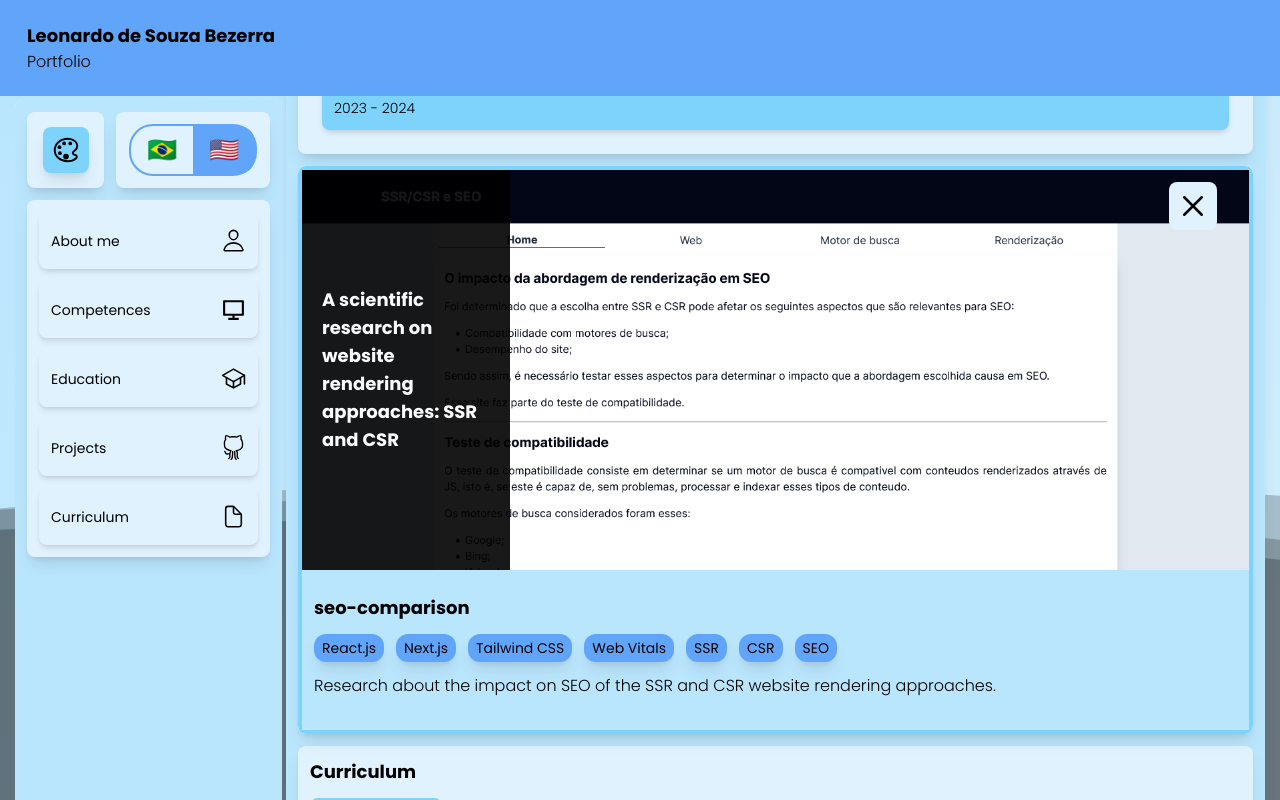
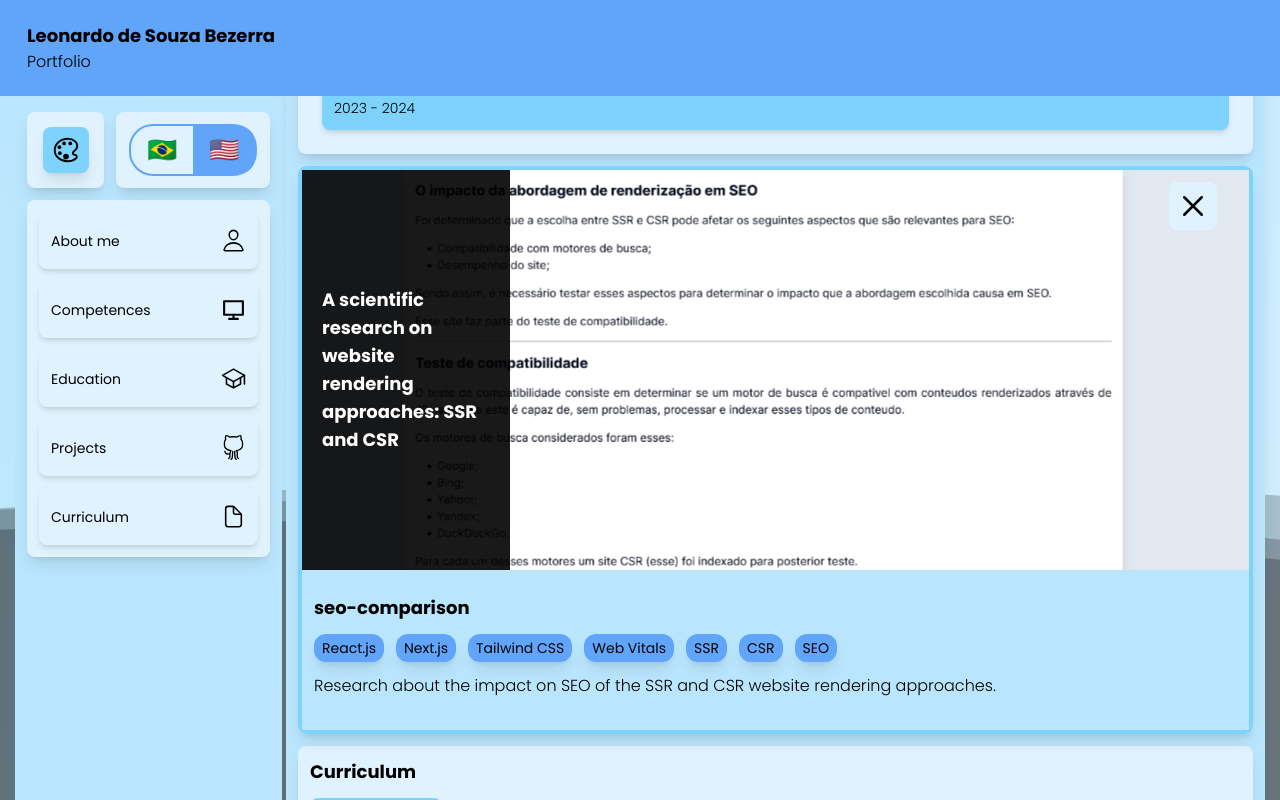
Before and after one commit to leobez/personal, a Next.js app: page /en in a window 1280 px wide. Both pictures are taken after a click on the element 1085 px from the left and 2218 px from the top of the page. Shown: the part 1856-2656 px from the top of the page. Built offline with nearby package versions, Linux system fonts and the light colour scheme; what tailwindcss-animated would draw is missing.

Commit message:
fixed animation

```diff
--- a/components/home/Projects/ProjectsEntry.tsx
+++ b/components/home/Projects/ProjectsEntry.tsx
@@ -8,6 +8,20 @@ export default function ProjectsEntry() {
     return (
 
         <div className="h-full min-h-[500px]">
+
+            <>
+                {/* CINELOG */}
+                <img src="/images/cinelog/media-collection.png" style={{display: 'none'}}></img>
+                <img src="/images/cinelog/movie.png" style={{display: 'none'}}></img>
+                <img src="/images/cinelog/random.png" style={{display: 'none'}}></img>
+                <img src="/images/cinelog/bygenre.png" style={{display: 'none'}}></img>
+                <img src="/images/cinelog/byquery.png" style={{display: 'none'}}></img>
+                <img src="/images/cinelog/color-themes/color1.png" style={{display: 'none'}}></img>
+                <img src="/images/cinelog/color-themes/color2.png" style={{display: 'none'}}></img>
+                <img src="/images/cinelog/color-themes/color3.png" style={{display: 'none'}}></img>
+                <img src="/images/cinelog/color-themes/color4.png" style={{display: 'none'}}></img>
+                <img src="/images/cinelog/color-themes/color5.png" style={{display: 'none'}}></img>
+            </>
 
             <Projects localeContent={
 
--- a/components/home/Projects/ShowcaseElement.tsx
+++ b/components/home/Projects/ShowcaseElement.tsx
@@ -1,7 +1,7 @@
 'use client'
 
 import Image from "next/image"
-import { motion, useAnimationControls } from "framer-motion";
+import { motion } from "framer-motion";
 import { useEffect, useState } from "react";
 
 const SECONDS=10
@@ -12,66 +12,10 @@ type Props = {
     multiple_src?:string[];
 }
 
-/* VERIFY IF IMAGE USES ANIMATION */
-const verifySpecialAnimation = (image_src?:string|null, multiple_src?:string[]|null):string[] => {
-
-    if (image_src) {
-        if (image_src.split('/').includes('cinelog')) {
-            return [
-                'CINELOG_IMG1',
-                'CINELOG_IMG2',
-                'CINELOG_IMG3',
-                'CINELOG_IMG4',
-                'CINELOG_IMG5',
-                'CINELOG_IMG6',
-            ]
-        }
-    }
-
-    if (multiple_src) {
-        const testString:string = multiple_src[0]
-        if (testString.split('/').includes('cinelog')) {
-            return [
-                'CINELOG_IMG1',
-                'CINELOG_IMG2',
-                'CINELOG_IMG3',
-                'CINELOG_IMG4',
-                'CINELOG_IMG5',
-                'CINELOG_IMG6',
-            ]
-        }
-    }
-
-    return [
-        'DEFAULT'
-    ]
-}
 
 export default function ShowcaseElement({image_src, desc, multiple_src}:Props) {
 
     const [index, setIndex] = useState<number>(1)
-    const controls = useAnimationControls()
-    const [cIndex, setCindex] = useState<number>(0)
-
-    const animationList:string[] = verifySpecialAnimation(image_src, multiple_src)
-
-    useEffect(() => {
-        controls.start(animationList[cIndex])
-        //console.log('current animation: ', animationList[cIndex])
-    }, [cIndex])
-
-    useEffect(() => {
-
-        const interval = setInterval(() => {
-            setCindex((prev:number) => {
-                if (prev===animationList.length-1) return 0
-                else return prev+1
-            })
-        }, SECONDS*1000)
-
-        return () => clearInterval(interval)
-
-    }, [cIndex])
 
     /* Is there is multiple_src, that will trigger a rapid change of each image */
     useEffect(() => {
@@ -95,56 +39,19 @@ export default function ShowcaseElement({image_src, desc, multiple_src}:Props) {
 
     return (
         <>
-
             {/* Image wrappers */}
             <motion.div
 
-                variants={{
-
-                    // CINELOG
-                    CINELOG_IMG1: {
-                        scale:  [1.4, 1.5, 1.5, 1.5],
-                        x:      [100, 100, -80, -80],
-                        y:      [0, 0, 0, -200]
-                    },
-                    CINELOG_IMG2: {
-                        scale:  [1, 1.2, 1.2, 1.2],
-                        x:      [0, 0, -60, -60],
-                        y:      [0, -100, -100, -350]
-                    },
-                    CINELOG_IMG3: {
-                        scale:  [1.3, 1.3, 1.3, 1.3],
-                        x:      [0, 250, -120, -120],
-                        y:      [0, -220, 0, -200]
-                    },
-                    CINELOG_IMG4: {
-                        scale:  [1.5, 2.5, 2.5, 1.2],
-                        x:      [0, 630, -20, -80],
-                        y:      [0, 300, -10, -80]
-                    },
-                    CINELOG_IMG5: {
-                        scale:  [1.2, 1.2, 1.2, 1.2],
-                        y:      [0, 0, 0, 0]
-                    },
-                    CINELOG_IMG6: {
-                        scale:  [1.8, 1.8, 1.8, 1.3],
-                        x:      [0, 320, -100, -100],
-                        y:      [0, -200, -200, -200]
-                    },
-
-                    // DEFAULT (ALL OTHERS FOR NOW)
-                    DEFAULT: {
-                        scale: [1, 1, 1, 1],
-                        x: [0, 0, 0, 0],
-                        y: [0, 0, 0, 0]
-                    },
+                    animate={{
+                        scale: [1.2, 1, 1.2],
+                        x: ['-5%', '0', '5%']
                     }}
 
-                animate={controls}
-
                     transition={{
-                    times: [0, 0.5, 0.75, 1],
+                        times: [0, 0.5, 1],
                         duration: SECONDS,
+                        repeat: Infinity,
+                        repeatType: "reverse"
                     }}
 
                 className="h-full w-full rounded-t-lg"
@@ -152,13 +59,10 @@ export default function ShowcaseElement({image_src, desc, multiple_src}:Props) {
 
             {/* Images */}
             { image_src ? (
-                <>
                 <Image
                     src={`${image_src}`}
-                        alt='photo'
-                        height={800}
-                        width={1400}
-                        priority={true}
+                    alt={`${image_src}`}
+                    fill={true}
                     style={{
                         objectFit: "cover",
                         objectPosition: 'center',
@@ -167,17 +71,13 @@ export default function ShowcaseElement({image_src, desc, multiple_src}:Props) {
                         opacity: '100%',
                     }}
                 />
-
-                </>
             ) : (
                 <>
                     { multiple_src && multiple_src.length > 0 && index &&
-                <>
                         <Image
                             src={`/images/cinelog/color-themes/color${index}.png`}
-                        alt='photo'
+                            alt={`/images/cinelog/color-themes/color${index}.png`}
                             fill={true}
-                        priority={true}
                             style={{
                                 objectFit: "cover",
                                 objectPosition: 'center',
@@ -186,10 +86,7 @@ export default function ShowcaseElement({image_src, desc, multiple_src}:Props) {
                                 opacity: '100%',
                             }}
                         />
-                </>
-
                     }
-
                 </>
             )}
 
@@ -217,7 +114,6 @@ export default function ShowcaseElement({image_src, desc, multiple_src}:Props) {
 
             </motion.div>
 
-
         </>
     )
 
```
Lines whose indentation alone changed are shown as unchanged.
